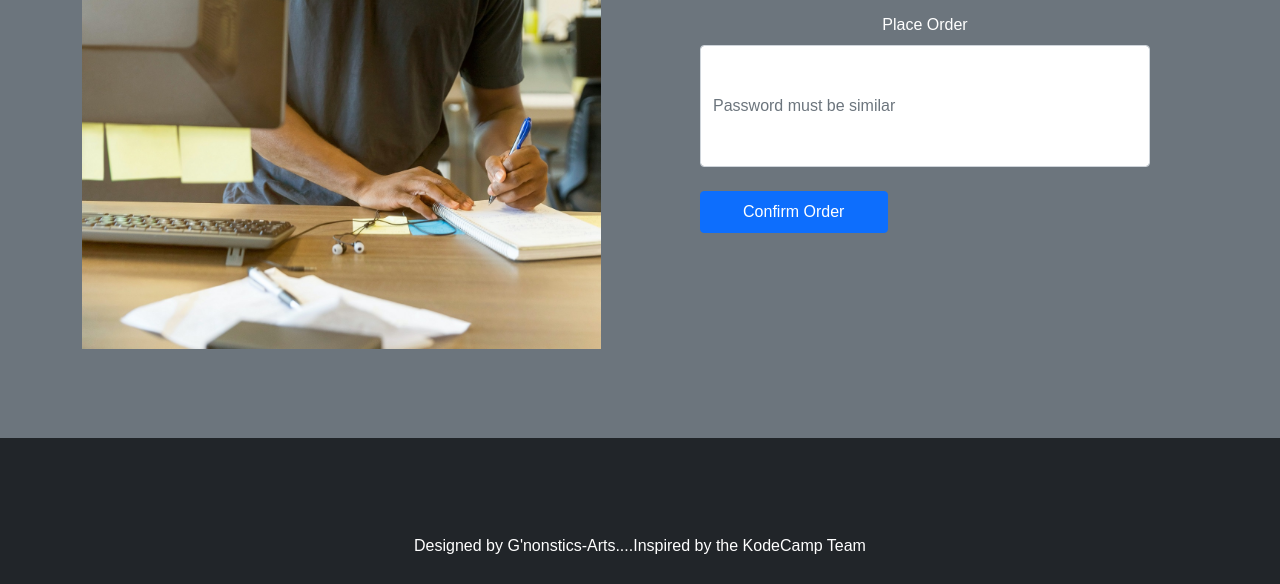
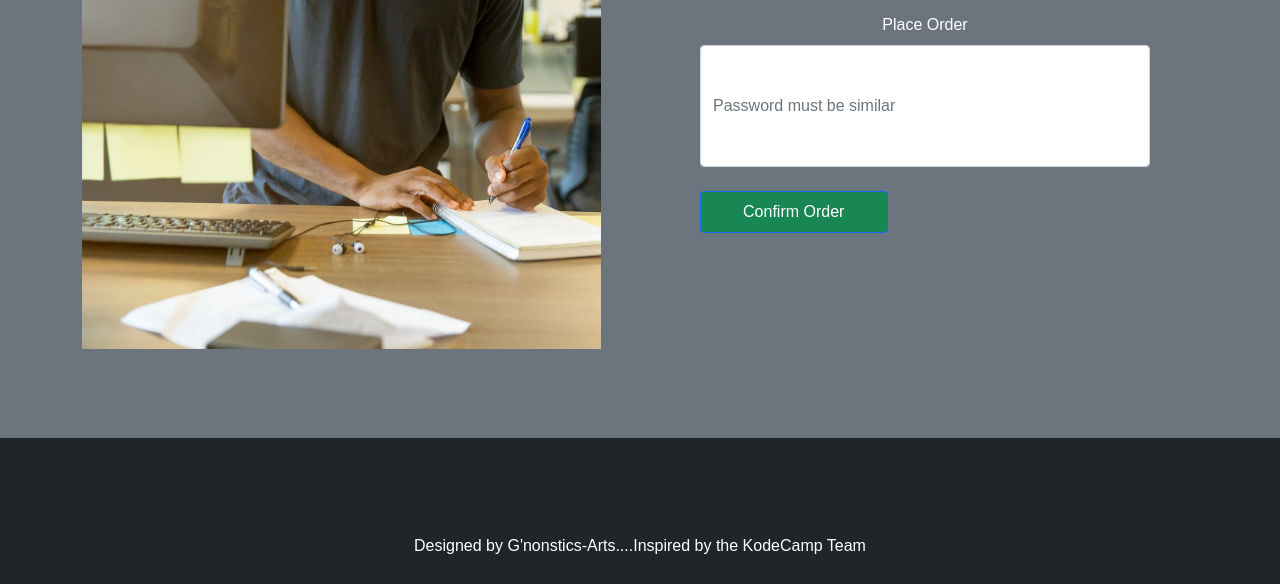
Before and after one commit to PaulNonz/stage5-task, a plain HTML site: page gallery.html in a window 1280 px wide. Shown: the part 3545-4129 px from the top of the page. Drawn offline with Linux system fonts and the light colour scheme.

Commit message:
Second update

```diff
--- a/gallery.html
+++ b/gallery.html
@@ -148,7 +148,7 @@
                       <input type="tex-area" class="form-control py-5  " id="exampleInputPassword1" placeholder="Password must be similar">
                       <br>
                       <div class="col-lg-5 col-md-7 col-8">
-                        <a href="#" class="list-group-item list-group-item-action active rounded text-center" aria-current="true">Confirm Order</a>
+                        <a href="#" class="list-group-item list-group-item-action active rounded text-center bg-success" aria-current="true">Confirm Order</a>
                       </div>
                   </div>
 
```
